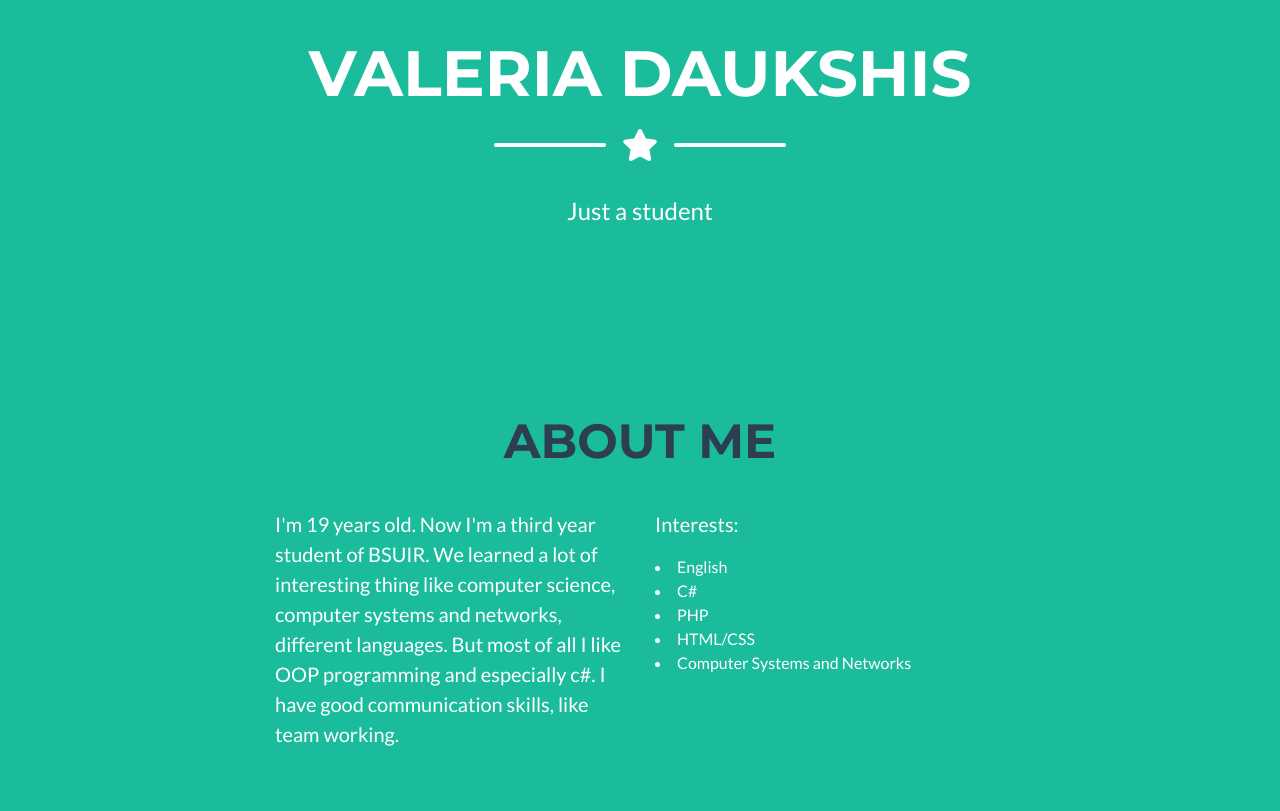
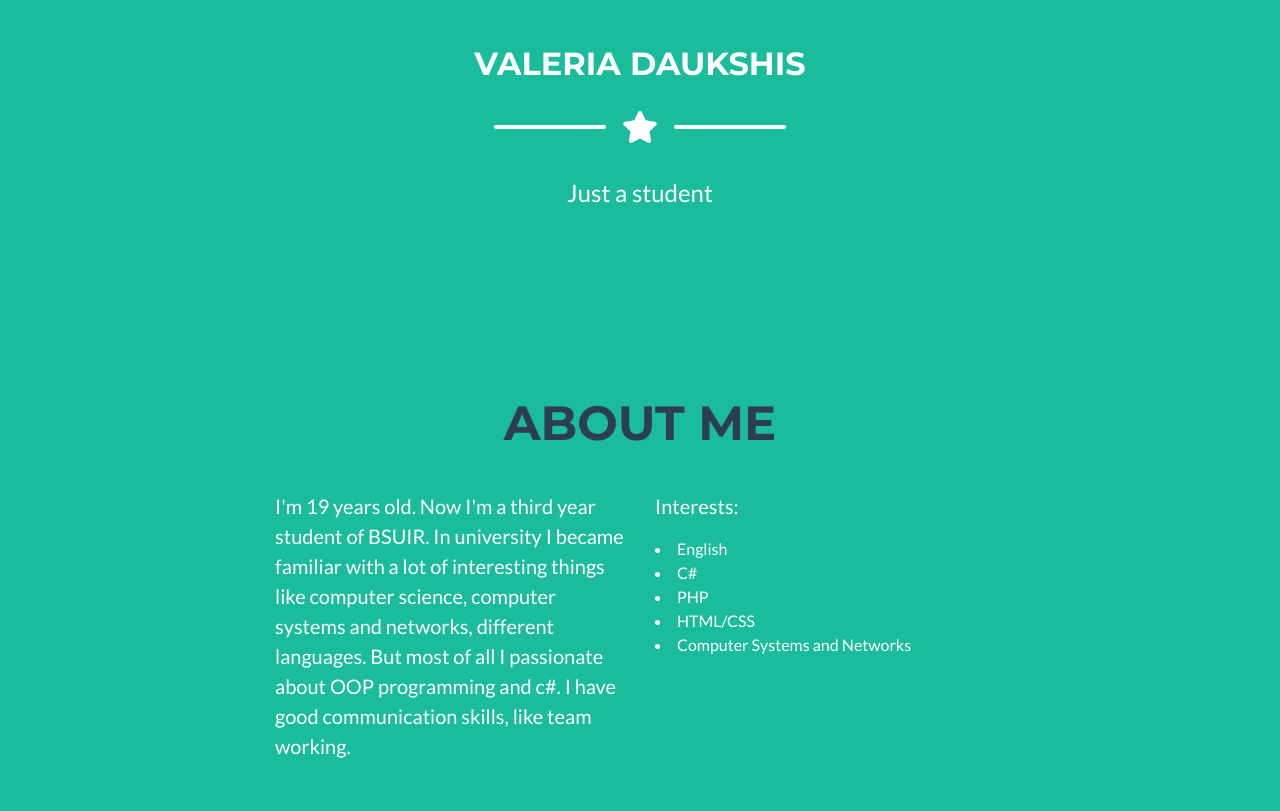
Before and after one commit to ValeriaDaukshis/ValeriaDaukshis.github.io, a website with bundled scripts: page index.html in a window 1280 px wide. Shown: the part 443-1254 px from the top of the page. Built offline with nearby package versions, Linux system fonts and the light colour scheme.

Commit message:
portfolio finished

```diff
--- a/index.html
+++ b/index.html
@@ -52,7 +52,7 @@
       <img class="masthead-avatar mb-5" src="img/avataaars.svg" alt="">
 
       <!-- Masthead Heading -->
-      <h1 class="masthead-heading text-uppercase mb-0">Valeria Daukshis</h1>
+      <h2 class="page-section-heading  text-center text-uppercase mb-0">Valeria Daukshis</h2>
 
       <!-- Icon Divider -->
       <div class="divider-custom divider-light">
@@ -77,8 +77,8 @@
 
       <div class="row">
         <div class="col-lg-4 ml-auto">
-          <p class="lead">I'm 19 years old. Now I'm a third year student of BSUIR. We learned a lot of interesting thing
-like computer science, computer systems and networks, different languages. But most of all I like OOP programming and especially c#.
+          <p class="lead">I'm 19 years old. Now I'm a third year student of BSUIR. In university I became familiar with a lot of interesting things
+like computer science, computer systems and networks, different languages. But most of all I passionate about OOP programming and c#.
 I have good communication skills, like team working.</p>
         </div>
         <div class="col-lg-4 mr-auto">
```
